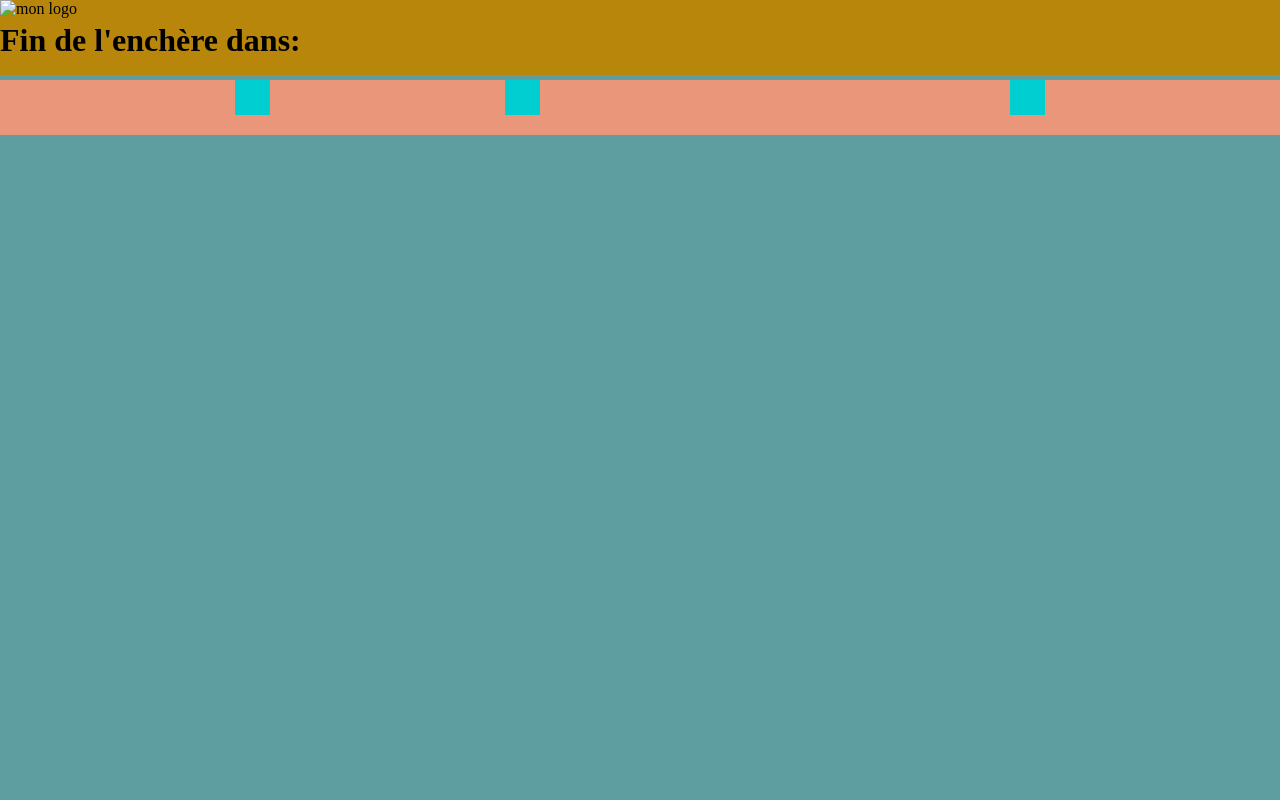
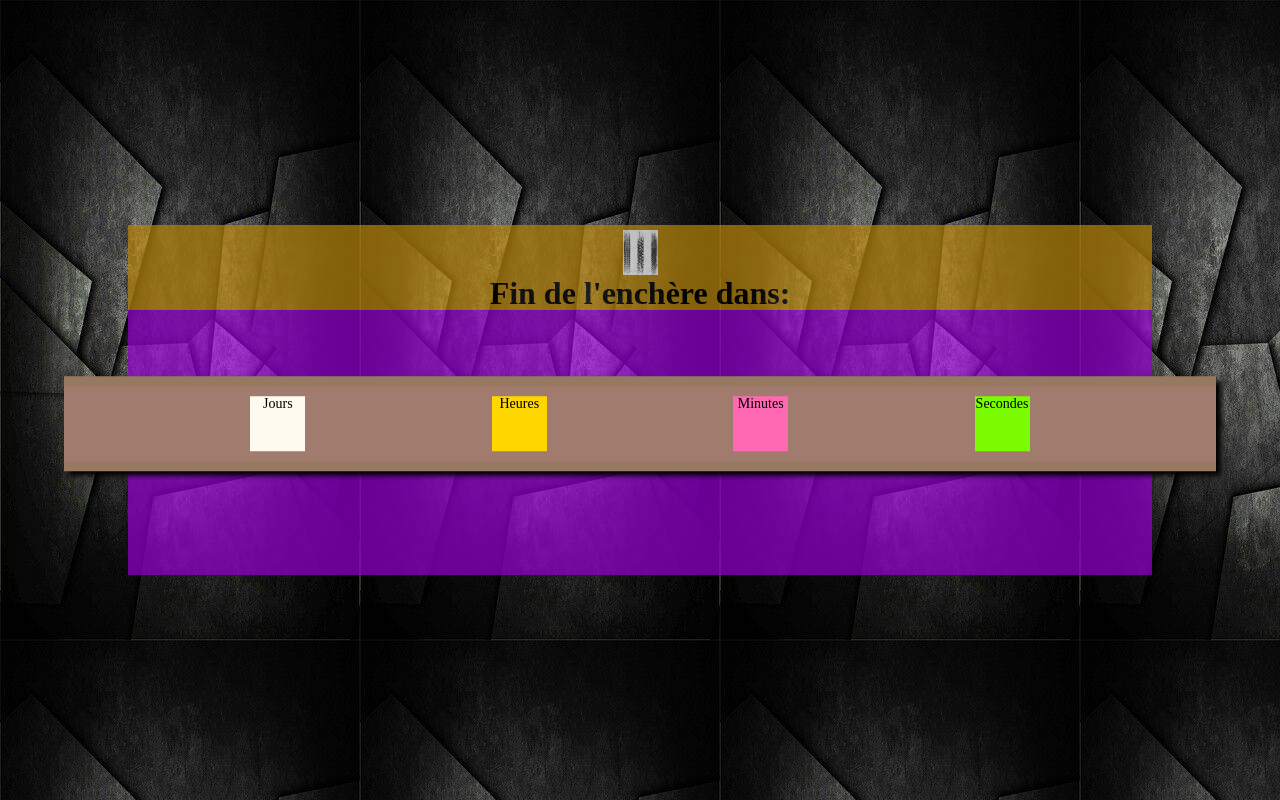
Before and after one commit to nina55555/countdown, a plain HTML site: page index.html in a window 1280 px wide. Drawn offline with Linux system fonts and the light colour scheme.

Commit message:
add style v2

```diff
--- a/index.html
+++ b/index.html
@@ -10,33 +10,37 @@
 </head>
 <body>
 
+    <div class="wrap">
         <header>
             <div class="logo">
-            <img src="#" alt="mon logo">
+                <img src="pneus4.jpg" alt="mon logo">
             </div>
             <h1>Fin de l'enchère dans:</h1>
         </header>
+    </div>
 
+    <div class="banner">
          <div class="décompte">
             <div class="jours">
-            <strong></strong>
-            <p></p>
+                <strong id="days"></strong>
+                <p>Jours</p>
 
             </div>
 
             <div class="heures">
-            <strong></strong>
-            <p></p>
+                <strong id="hours"></strong>
+                <p>Heures</p>
             </div>
 
-        <div class="minute">
-            <strong></strong>
-            <p></p>
+            <div class="minutes">
+                <strong id="minutes"></strong>
+                <p>Minutes</p>
             </div>
 
             <div class="secondes">
-            <strong></strong>
-            <p></p>
+                <strong id="secondes"></strong>
+                <p>Secondes</p>
+            </div>
         </div>
     </div>
 
--- a/style.css
+++ b/style.css
@@ -8,26 +8,100 @@
 
 body{
     background-color: cadetblue;
+    background-image: url(f832e4dcbf917263c7c1c5cd51cff2e1.jpg);
+    display: flex;
+    flex-direction: column;
+    justify-content: center;
+    align-items: center;
+    width: 100vw;
+    height: 100vh;
+    position: relative;
+}
+
+.wrap{
+    background-color: darkviolet;
+    width: 80%;
+    height: 350px;
+    display: flex;
+    flex-direction: column;
+    justify-content: space-around;
+    position: relative;
+    opacity: 0.7;
 }
 
 header{
     background-color: darkgoldenrod;
-    width: auto;
-    height: 75px;
+    width: 100%;
+    height: 85px;
+    padding: 5px;
+    display: flex;
+    flex-direction: column;
+    justify-content: center;
+    align-items: center;
+    position: absolute;
+    top: 0px;
+}
+
+
+.logo img{
+    width: 35px;
+}
+
+.banner{
+    background-color: maroon;
 }
 
 .décompte{
-    background-color: darksalmon;
-    width: 100vw;
-    height: 55px;
-    margin-top: 5px;
+    background-color: rgb(160, 123, 110);
+
+    width: auto;
+    height: 75px;
+
     display: flex;
-    flex-direction: row;
     justify-content: space-evenly;
+
+    justify-items: center;
+    align-items: center;
+    text-align: center;
 }
 
 .jours, .heures, .minutes, .secondes{
     background-color: darkturquoise;
-    width: 35px;
-    height: 35px;
+    width: 55px;
+    height: 55px;
 }
+
+.jours{
+    background-color: floralwhite;
+}
+
+.heures{
+    background-color: gold;
+}
+
+.minutes{
+    background-color: hotpink;
+}
+
+.secondes{
+    background-color: lawngreen;
+}
+
+.décompte p{
+    font-size: 14px;
+}
+
+
+.banner{
+    background-color: rgb(151, 121, 97);
+    width: 90vw;
+    height: 95px;
+    position: absolute;
+    top: 50%;
+    transform: translateY(-25%);
+    box-shadow:5px 5px 5px  black;
+
+    display: flex;
+    flex-direction: column;
+    justify-content: space-evenly;
+}
```
Also changed, not shown: f832e4dcbf917263c7c1c5cd51cff2e1.jpg (added), pneus4.jpg (added), 1 other file. Lines whose indentation alone changed are shown as unchanged.
